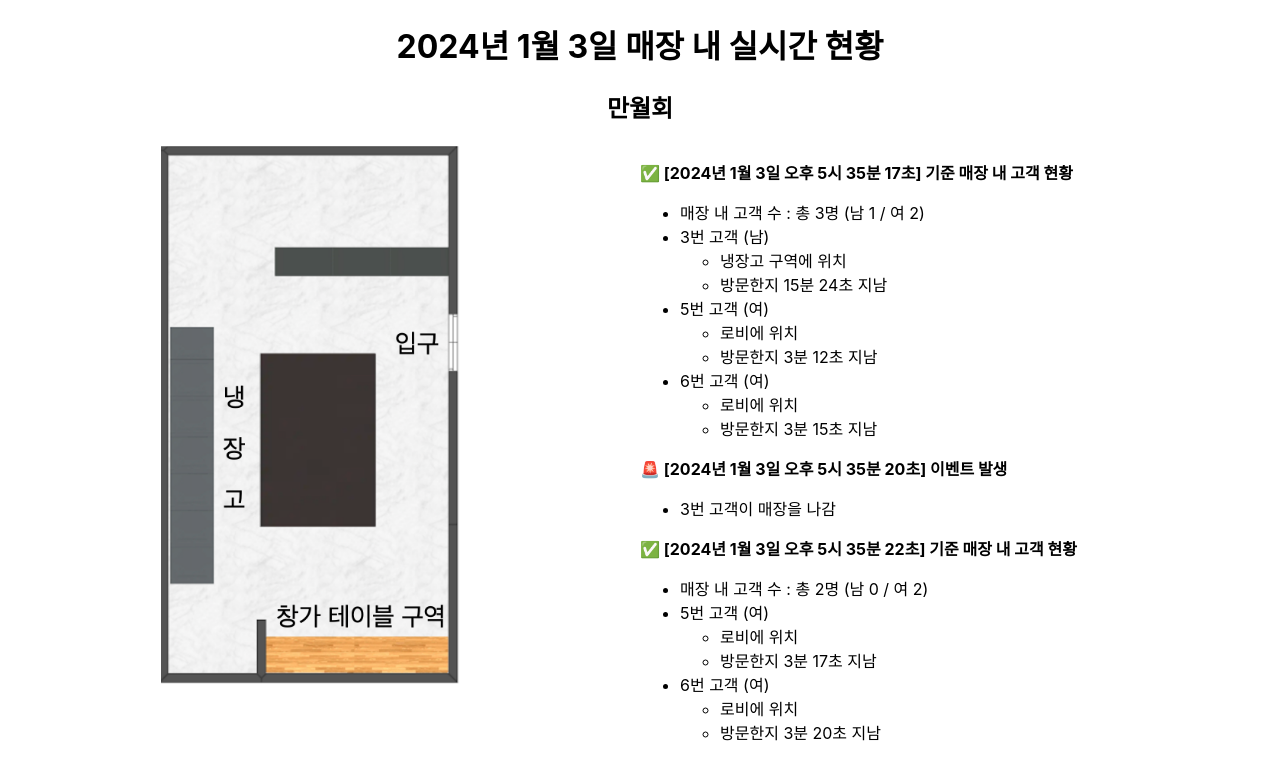
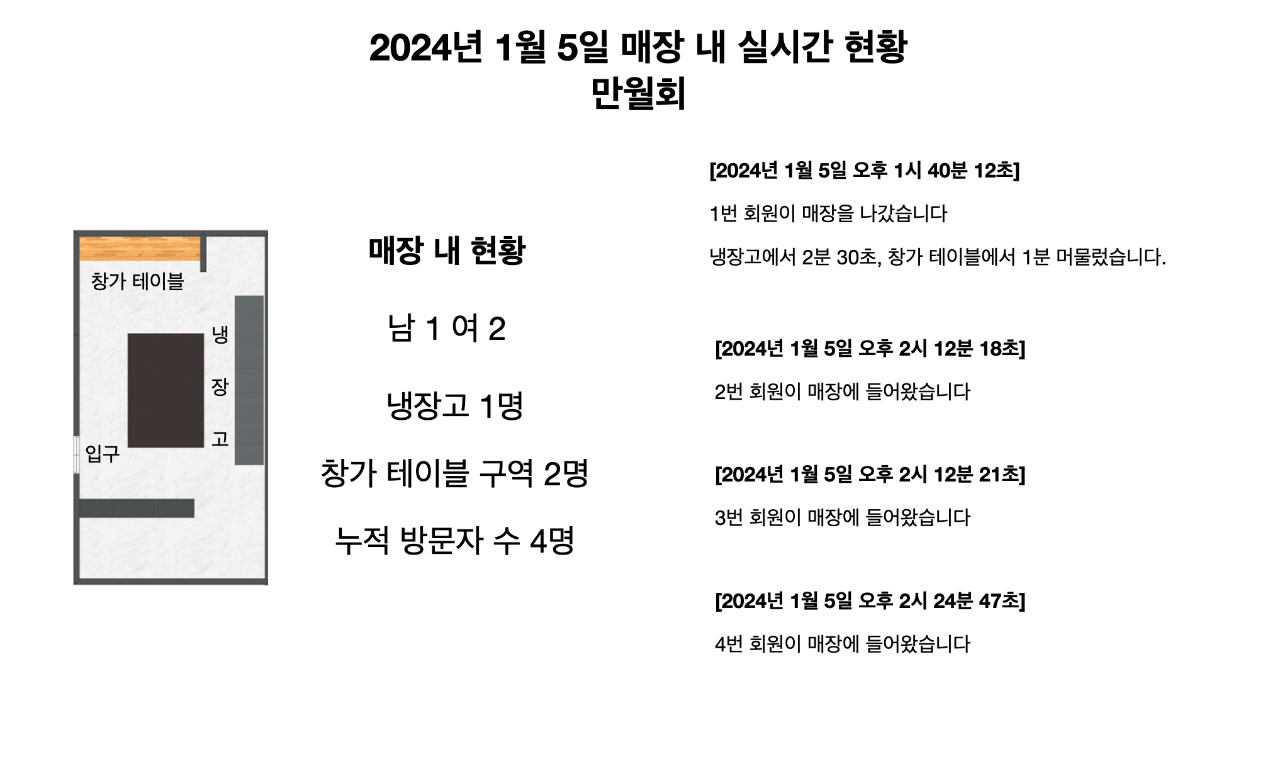
Before and after one commit to MAZE-Inc/poc-log-page, a React (Create React App) app: page / in a window 1280 px wide. Shown: the top 780 px of the page. Built offline with nearby package versions, Linux system fonts and the light colour scheme.

Commit message:
chore: 대시보드 시안 변경

```diff
--- a/src/App.js
+++ b/src/App.js
@@ -1,5 +1,6 @@
 import React from 'react';
-import manwol from './manwol.png';
+import test from './test.png';
+
 
 function DataFetchingComponent() {
   // const [dataList, setDataList] = useState([]);
@@ -29,68 +30,7 @@ function DataFetchingComponent() {
   return (
 
     <div style={{width:'100%'}}>
-      <div style={{textAlign:'center'}}>
-        <h1>2024년 1월 3일 매장 내 실시간 현황</h1>
-        <h2>만월회</h2>
-      </div>
-      <div style={{display: 'flex'}}>
-        <div style={{textAlign: 'center', width: '50%'}}>
-          <img src={manwol} alt="만월회 도면" style={{width: "100%"}}/>
-        </div>
-        <div>
-          <div>
-            <p><strong>✅ [2024년 1월 3일 오후 5시 35분 17초] 기준 매장 내 고객 현황</strong></p>
-            <ul>
-              <li>매장 내 고객 수 : 총 3명 (남 1 / 여 2) </li>
-              <li> 3번 고객 (남)
-                <ul>
-                  <li>냉장고 구역에 위치</li>
-                  <li>방문한지 15분 24초 지남</li>
-                </ul>
-              </li>
-              <li> 5번 고객 (여)
-                <ul>
-                  <li>로비에 위치</li>
-                  <li>방문한지 3분 12초 지남</li>
-                </ul>
-              </li>
-              <li> 6번 고객 (여)
-                <ul>
-                  <li>로비에 위치</li>
-                  <li>방문한지 3분 15초 지남</li>
-                </ul>
-              </li>
-            </ul>
-          </div>
-
-        <div>
-          <p><strong>🚨 [2024년 1월 3일 오후 5시 35분 20초] 이벤트 발생</strong></p>
-          <ul>
-            <li>3번 고객이 매장을 나감</li>
-          </ul>
-        </div>
-
-        <div>
-          <p><strong>✅ [2024년 1월 3일 오후 5시 35분 22초] 기준 매장 내 고객 현황</strong></p>
-          <ul>
-            <li>매장 내 고객 수 : 총 2명 (남 0 / 여 2) </li>
-            <li> 5번 고객 (여)
-              <ul>
-                <li>로비에 위치</li>
-                <li>방문한지 3분 17초 지남</li>
-              </ul>
-            </li>
-            <li> 6번 고객 (여)
-              <ul>
-                <li>로비에 위치</li>
-                <li>방문한지 3분 20초 지남</li>
-              </ul>
-            </li>
-          </ul>
-        </div>
-
-        </div>
-      </div>
+      <img src={test} alt='test' width={'100%'}/>
     </div>
 
     // <div style={{padding: 20}}>
```
Also changed, not shown: src/test.png (added).
